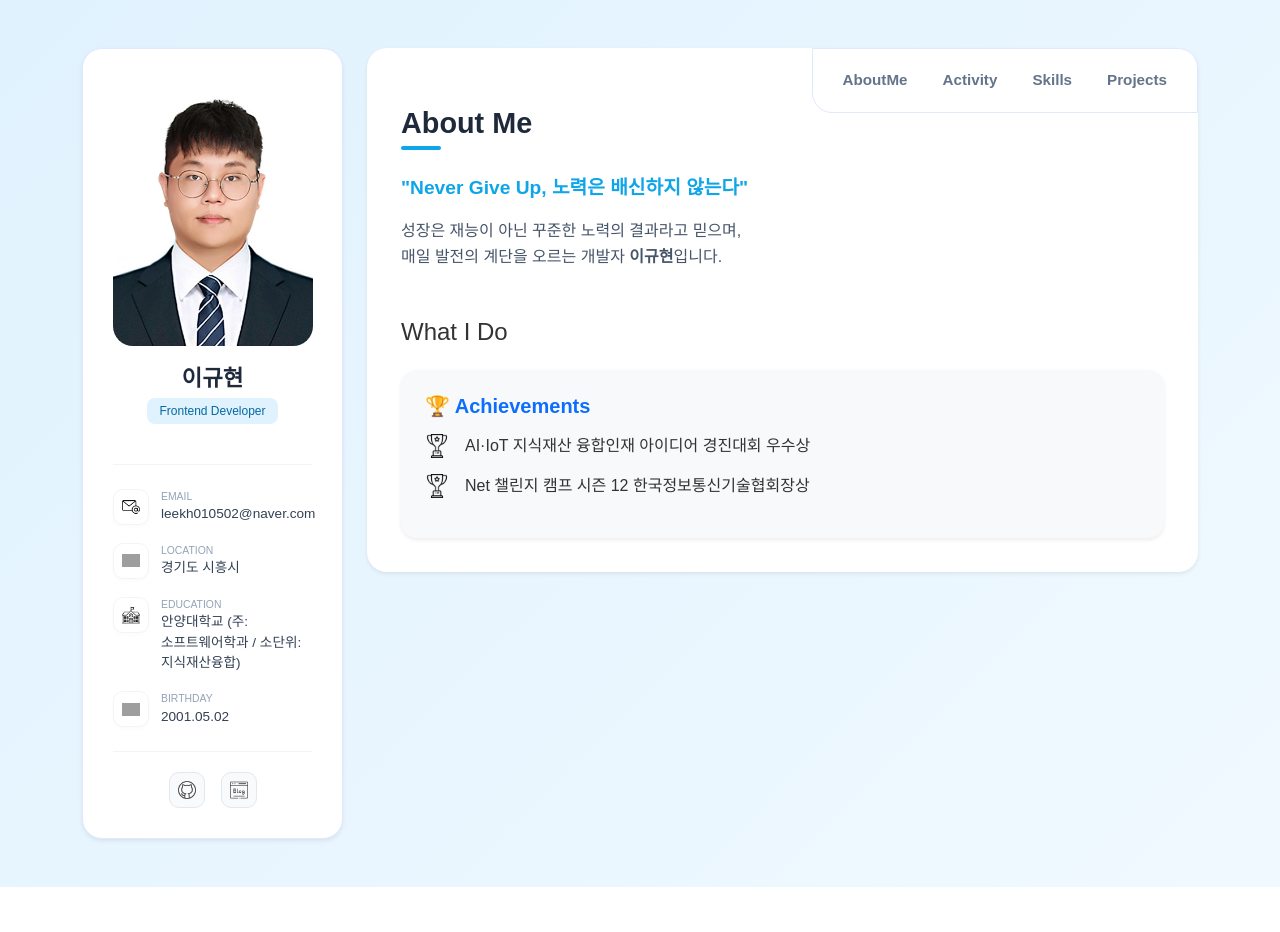
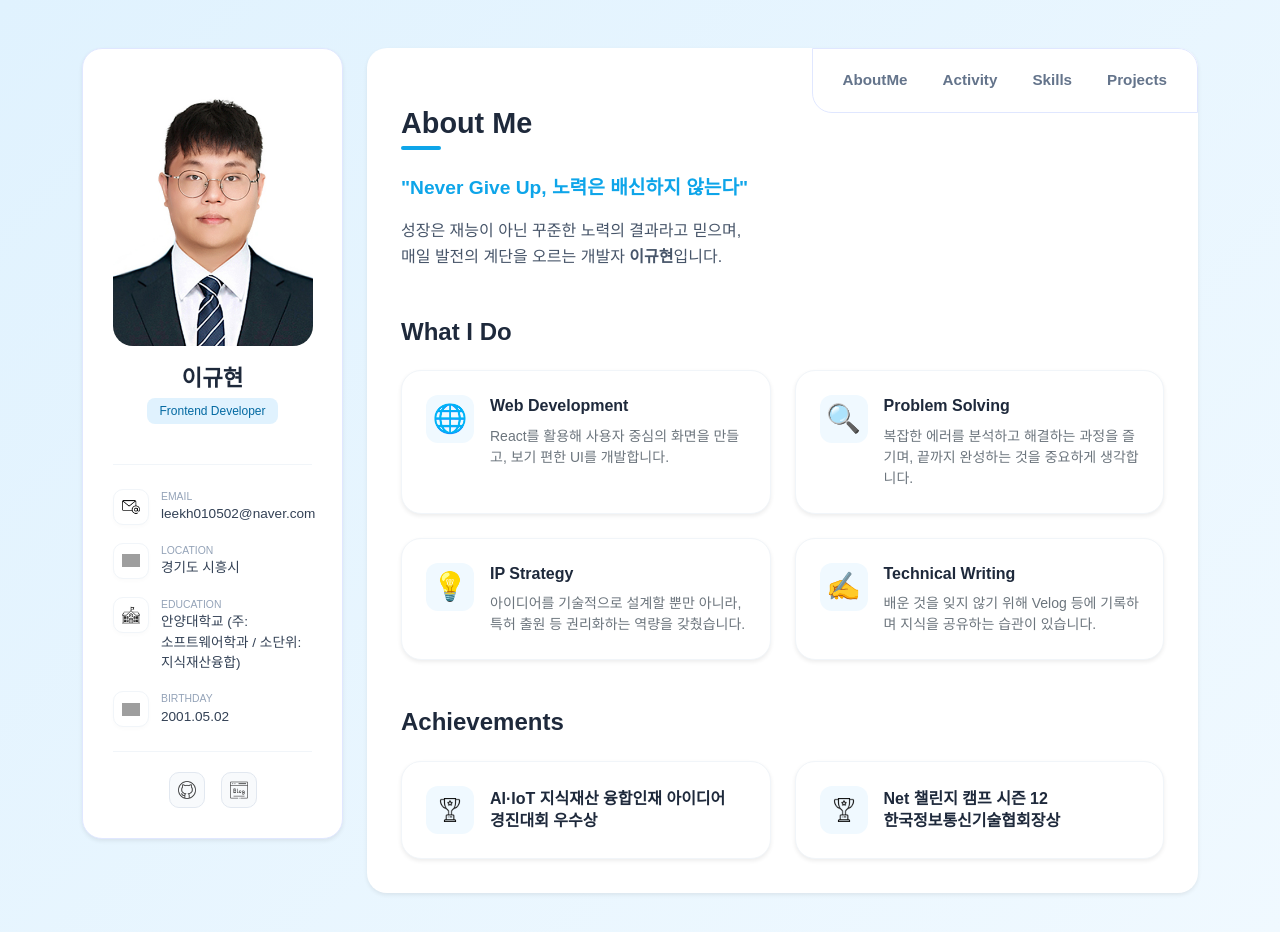
Before and after one commit to leekyuhyun/portfolio, a React app: page / in a window 1280 px wide. Shown: the top 932 px of the page. Before the commit the page ends 887 px from the top, so only its background shows below. Built offline with nearby package versions, Linux system fonts and the light colour scheme; grey boxes are pictures that could not be loaded; the HTML template or start-up script is replaced by a standard one.

Commit message:
feat & fix : what I do 데이터 추가 및 AboutMe components UI 수정

```diff
--- a/src/components/AboutMe/AboutMe.css
+++ b/src/components/AboutMe/AboutMe.css
@@ -1,52 +1,66 @@
 .about-content {
   padding: 10px;
 }
-
 .section-title {
   font-size: 1.8rem;
   font-weight: 800;
   color: #1e293b;
   margin-bottom: 5px;
 }
-
 .title-underline {
   width: 40px;
   height: 4px;
   background: #0ea5e9;
   border-radius: 2px;
 }
-
 .motto {
   font-size: 1.2rem;
   font-weight: 700;
   color: #0ea5e9;
   margin-top: 20px;
 }
-
 .description {
   color: #475569;
   line-height: 1.6;
 }
+.sub-title {
+  font-size: 1.5rem;
+  font-weight: 700;
+  color: #1e293b;
+}
 
-/* 정보 카드 내 아이콘 크기 고정 */
-.info-card .icon {
-  width: 24px !important;
-  height: 24px !important;
+.achievement-service-card {
+  background: #ffffff;
+  border: 1px solid #f1f5f9;
+  border-radius: 20px;
+  transition: all 0.3s ease;
+}
+.achievement-service-card:hover {
+  transform: translateY(-5px);
+  border-color: #0ea5e9;
+  box-shadow: 0 10px 20px rgba(0, 0, 0, 0.05) !important;
+}
+.achievement-icon-box {
+  background: #f0f9ff;
+  width: 48px;
+  height: 48px;
+  min-width: 48px;
+  display: flex;
+  align-items: center;
+  justify-content: center;
+  border-radius: 12px;
+}
+.achievement-icon-box img {
+  width: 24px;
+  height: 24px;
   object-fit: contain;
 }
-
-.info-card {
-  background: #f8fafc;
-  border: 1px solid #f1f5f9;
-  border-radius: 12px;
-  height: 100%;
-}
-
-/* 트로피/수상 내역 아이콘 */
-.achievement-item .icon {
-  width: 20px !important;
-  height: 20px !important;
-  object-fit: contain;
+.achievement-item-name {
+  font-size: 1rem;
+  font-weight: 700;
+  color: #1e293b;
+  line-height: 1.4;
+  word-break: keep-all;
 }
 
 @media (max-width: 768px) {
@@ -59,4 +73,7 @@
   .description {
     font-size: 0.95rem;
   }
+  .achievement-item-name {
+    font-size: 0.9rem;
+  }
 }
--- a/src/components/AboutMe/AboutMe.jsx
+++ b/src/components/AboutMe/AboutMe.jsx
@@ -1,9 +1,11 @@
 import React from 'react';
 import './AboutMe.css';
 import { aboutMeData } from '../../data/aboutMe_data';
+import { infoData } from '../../data/info_data';
 
 const AboutMe = () => {
   const info = aboutMeData;
+  const profile = infoData.profile;
   const baseUrl = import.meta.env.BASE_URL;
 
   return (
@@ -17,32 +19,64 @@ const AboutMe = () => {
         <p className="motto">{'"Never Give Up, 노력은 배신하지 않는다"'}</p>
         <p className="description">
           성장은 재능이 아닌 꾸준한 노력의 결과라고 믿으며, <br />
-          매일 발전의 계단을 오르는 개발자 <strong>이규현</strong>입니다.
+          매일 발전의 계단을 오르는 개발자 <strong>{profile.name}</strong>입니다.
         </p>
       </div>
 
+      {/* 1. What I Do (전문 분야) */}
       <div className="mt-5">
         <h4 className="sub-title mb-4">What I Do</h4>
-        <div className="row g-4">
-          <div className="col-md-12">
-            <div className="achievement-card p-4 rounded-4 shadow-sm bg-light">
-              <h5 className="fw-bold mb-3 text-primary">🏆 Achievements</h5>
-              <div className="achievement-list">
-                {info.trophies &&
-                  info.trophies.map((trophy, index) => (
-                    <div key={index} className="d-flex align-items-center mb-3">
+        <div className="row row-cols-1 row-cols-md-2 g-4 mb-5">
+          {info.services &&
+            info.services.map((service, index) => (
+              <div key={index} className="col">
+                <div className="achievement-service-card p-4 h-100 shadow-sm">
+                  <div className="d-flex align-items-start">
+                    <div className="achievement-icon-box me-3 fs-3">
+                      {service.icon.includes('/') ? (
+                        <img
+                          src={`${baseUrl}${service.icon.startsWith('/') ? service.icon.slice(1) : service.icon}`}
+                          alt="icon"
+                        />
+                      ) : (
+                        service.icon
+                      )}
+                    </div>
+                    <div>
+                      <h5 className="achievement-item-name mb-2">{service.title}</h5>
+                      <p className="text-secondary small mb-0" style={{ lineHeight: '1.5' }}>
+                        {service.description}
+                      </p>
+                    </div>
+                  </div>
+                </div>
+              </div>
+            ))}
+        </div>
+      </div>
+
+      {/* 2. Achievements (수상이력) */}
+      <div className="mt-5">
+        <h4 className="sub-title mb-4">Achievements</h4>
+        <div className="row row-cols-1 row-cols-md-2 g-4">
+          {info.trophies &&
+            info.trophies.map((trophy, index) => (
+              <div key={index} className="col">
+                <div className="achievement-service-card p-4 h-100 shadow-sm">
+                  <div className="d-flex align-items-center">
+                    <div className="achievement-icon-box me-3">
                       <img
                         src={`${baseUrl}${trophy.icon.startsWith('/') ? trophy.icon.slice(1) : trophy.icon}`}
-                        className="icon me-3"
-                        style={{ width: '24px', height: '24px' }}
                         alt="trophy"
                       />
-                      <span className="info-value">{trophy.name}</span>
                     </div>
-                  ))}
+                    <div className="achievement-text-box">
+                      <h5 className="achievement-item-name mb-0">{trophy.name}</h5>
+                    </div>
+                  </div>
+                </div>
               </div>
-            </div>
-          </div>
+            ))}
         </div>
       </div>
     </div>
--- a/src/data/aboutMe_data.js
+++ b/src/data/aboutMe_data.js
@@ -1,5 +1,30 @@
-// About Me 섹션의 데이터를 객체 형태로 관리합니다.
+// src/data/aboutMe_data.js
 export const aboutMeData = {
+  services: [
+    {
+      title: 'Web Development',
+      description: 'React를 활용해 사용자 중심의 화면을 만들고, 보기 편한 UI를 개발합니다.',
+      icon: '🌐',
+    },
+    {
+      title: 'Problem Solving',
+      description:
+        '복잡한 에러를 분석하고 해결하는 과정을 즐기며, 끝까지 완성하는 것을 중요하게 생각합니다.',
+      icon: '🔍',
+    },
+    {
+      title: 'IP Strategy',
+      description:
+        '아이디어를 기술적으로 설계할 뿐만 아니라, 특허 출원 등 권리화하는 역량을 갖췄습니다.',
+      icon: '💡',
+    },
+    {
+      title: 'Technical Writing',
+      description: '배운 것을 잊지 않기 위해 Velog 등에 기록하며 지식을 공유하는 습관이 있습니다.',
+      icon: '✍️',
+    },
+  ],
+
   trophies: [
     {
       name: 'AI·IoT 지식재산 융합인재 아이디어 경진대회 우수상',
```
